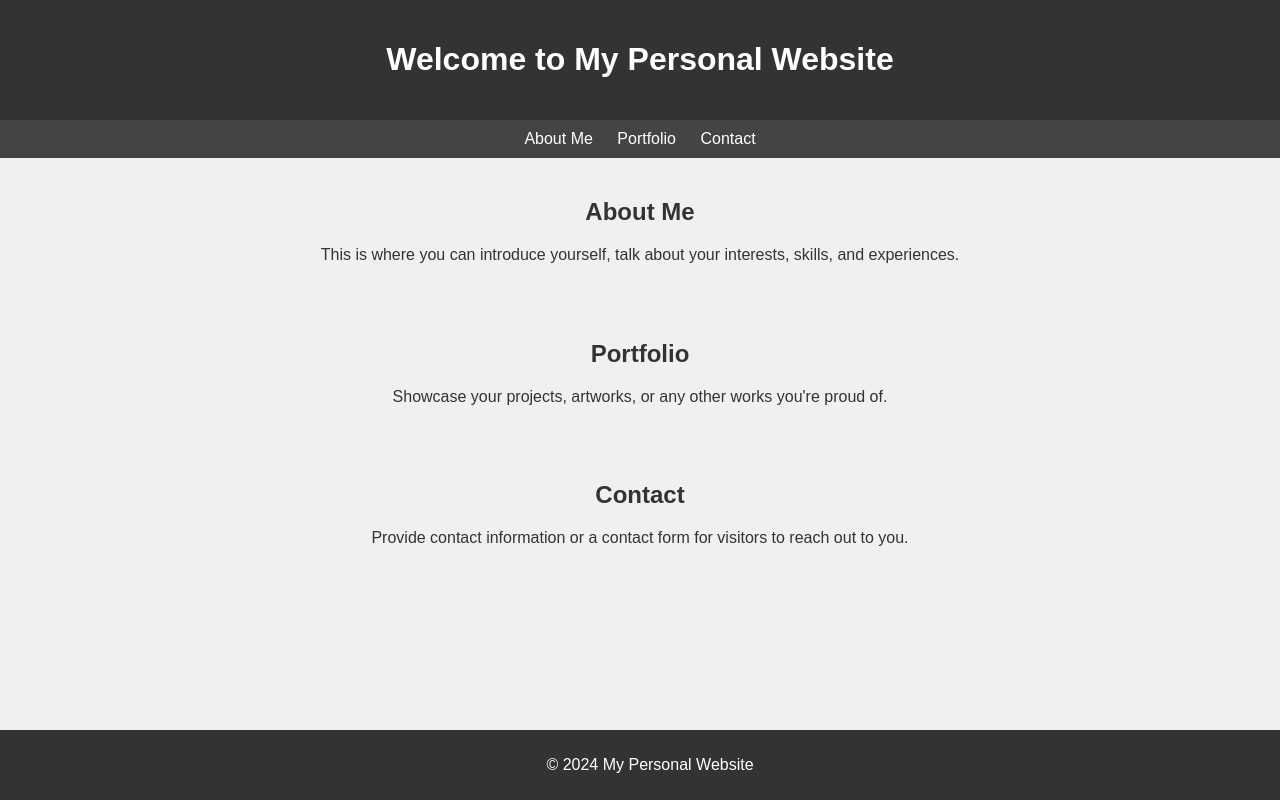
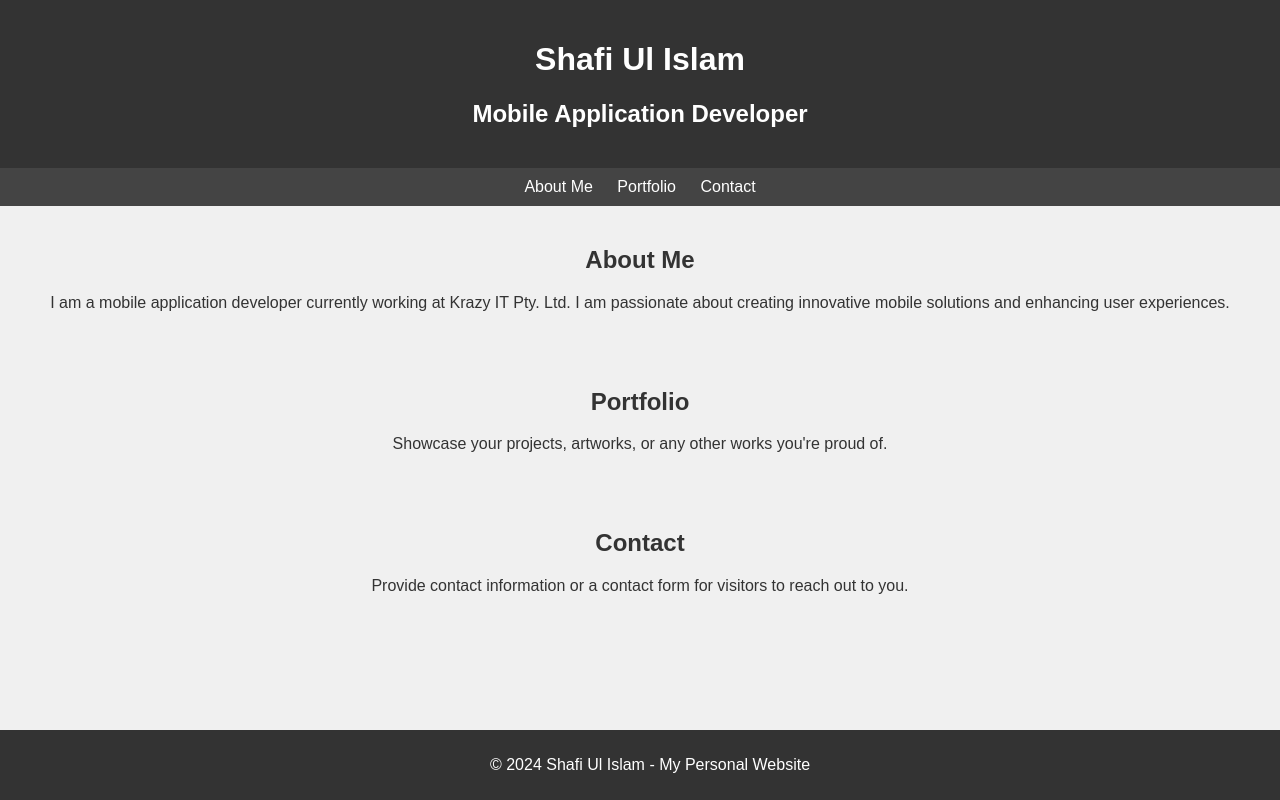
Before and after one commit to shafi1010/iframemap.github.io, a plain HTML site: page index.html in a window 1280 px wide. Drawn offline with Linux system fonts and the light colour scheme.

Commit message:
Updated some information

```diff
--- a/index.html
+++ b/index.html
@@ -3,7 +3,7 @@
 <head>
     <meta charset="UTF-8">
     <meta name="viewport" content="width=device-width, initial-scale=1.0">
-    <title>My Personal Website</title>
+    <title>Shafi Ul Islam - Mobile Application Developer</title>
     <style>
         body {
             font-family: Arial, sans-serif;
@@ -52,7 +52,8 @@
 <body>
 
 <header>
-    <h1>Welcome to My Personal Website</h1>
+    <h1>Shafi Ul Islam</h1>
+    <h2>Mobile Application Developer</h2>
 </header>
 
 <nav>
@@ -63,7 +64,7 @@
 
 <section id="about">
     <h2>About Me</h2>
-    <p>This is where you can introduce yourself, talk about your interests, skills, and experiences.</p>
+    <p>I am a mobile application developer currently working at Krazy IT Pty. Ltd. I am passionate about creating innovative mobile solutions and enhancing user experiences.</p>
 </section>
 
 <section id="portfolio">
@@ -77,7 +78,7 @@
 </section>
 
 <footer>
-    <p>&copy; 2024 My Personal Website</p>
+    <p>&copy; 2024 Shafi Ul Islam - My Personal Website</p>
 </footer>
 
 </body>
```
